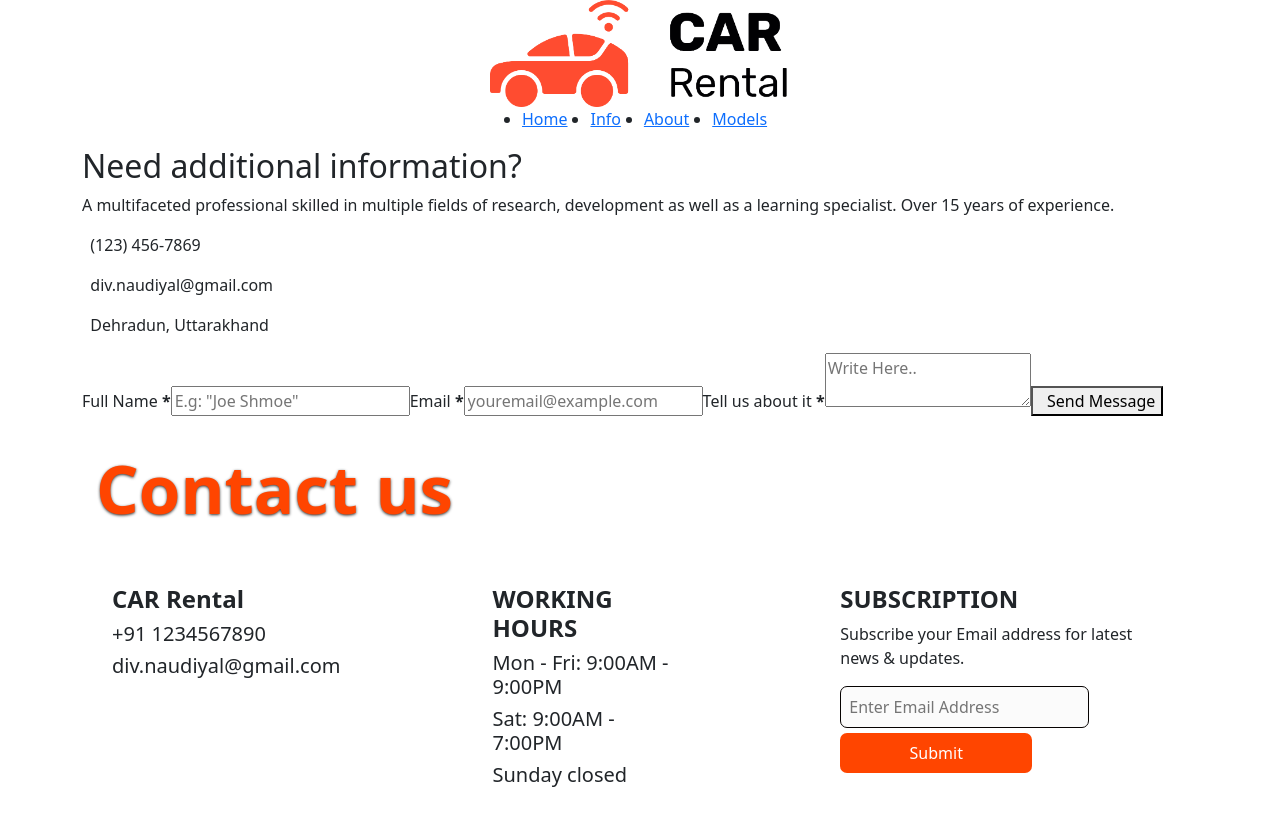
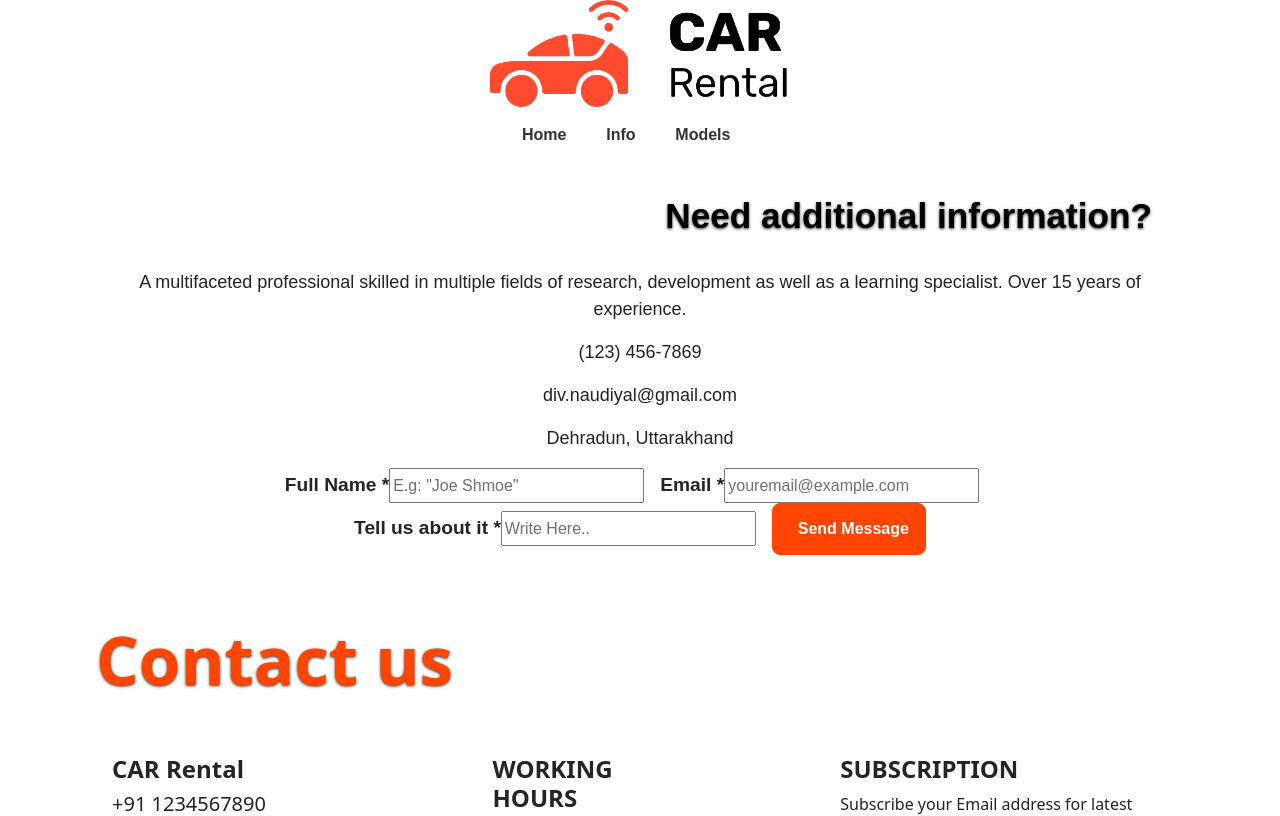
Before and after one commit to divyanshunaudiyal/rent-a-car, a React (Create React App) app: page /info in a window 1280 px wide. Shown: the top 816 px of the page. Built offline with nearby package versions, Linux system fonts and the light colour scheme.

Commit message:
updated styled and content for info page

```diff
--- a/src/App.js
+++ b/src/App.js
@@ -7,16 +7,16 @@ import { Route, Routes } from "react-router-dom";
 import Testimonials from "./Components/testimonials";
 import Contact from "./Components/contact";
 import "./Styles/App.scss";
+import Models from "./pages/Models";
 function App() {
   return (
     <>
       <Navbar />
       <Routes>
         <Route index path="/" element={<Home />} />
+        <Route path="info" element={<Info />} />
         <Route path="about" element={<About />} />
-        <Route path="info" element={<Info />} />
-        <Route path="testimonials" element={<Testimonials />} />
-        <Route path="contact" element={<Contact />} />
+        <Route path="models" element={<Models />} />
       </Routes>
     </>
   );
--- a/src/Components/BookCar.jsx
+++ b/src/Components/BookCar.jsx
@@ -131,7 +131,7 @@ const BookCar = () => {
                   {/* car name */}
                   <div className="">
                     <label>
-                      Select Car <span>*</span>
+                      Select Car
                       <select className="form-control " id="" onChange={getCar}>
                         <option key={0}></option>
                         {CAR_DATA.map((cars, i) => {
--- a/src/Components/navbar.tsx
+++ b/src/Components/navbar.tsx
@@ -13,9 +13,9 @@ const Navbar = () => {
         <li>
           <Link to="/info">Info</Link>
         </li>
-        <li>
-          <Link to="/about">About</Link>
-        </li>
+        {/* <li>
+          <Link to="/bookCar">BookCar</Link>
+        </li> */}
         <li>
           <Link to="/models">Models</Link>
         </li>
--- a/src/Styles/App.scss
+++ b/src/Styles/App.scss
@@ -5,3 +5,4 @@
 @import "./FAQ.scss";
 @import "./contact.scss";
 @import "./model.scss";
+@import "./info.scss";
--- a/src/Styles/BookCar.scss
+++ b/src/Styles/BookCar.scss
@@ -1,6 +1,7 @@
 @use "../Styles/global.scss" as *;
 
 .book-section {
+  font-family: $text-font;
   position: relative;
 }
 
--- a/src/Styles/contact.scss
+++ b/src/Styles/contact.scss
@@ -8,7 +8,6 @@
     font-size: $h2-size;
     text-shadow: $text-shadow;
     text-align: left;
-    padding: 0 1rem;
     padding: 2rem 0;
   }
   &__details {
@@ -21,7 +20,6 @@
       flex-direction: row;
       gap: 9.5rem;
     }
-    // align-items: center;
   }
   h4 {
     font-weight: bold;
--- /dev/null
+++ b/src/Styles/info.scss
@@ -0,0 +1,53 @@
+@import "./global.scss";
+
+.info-container {
+  font-family: $text-font;
+  margin: 0 6rem 2rem 6rem;
+  text-align: center;
+
+  .contact-div__text {
+    h1 {
+      color: rgb(0, 0, 0);
+      font-weight: bold;
+      font-size: $h4-size;
+      text-shadow: $text-shadow;
+      text-align: right;
+      margin: 0 2rem;
+
+      padding: 2rem 0;
+    }
+    p {
+      font-size: large;
+    }
+  }
+  .contact-div__form {
+    label {
+      font-size: 1.2rem;
+      font-weight: bold;
+      margin-right: 1rem;
+
+      input {
+        &::placeholder {
+          color: $text-gray;
+          font-size: 1rem;
+        }
+      }
+    }
+
+    button {
+      color: white;
+      font-weight: 700;
+      background-color: $text-orange;
+      border: 1px solid $text-orange;
+      border-radius: 0.5rem;
+      padding: 0.8rem 1rem;
+      cursor: pointer;
+      transition: all 0.6s;
+
+      &:hover {
+        background: transparent;
+        color: $text-orange;
+      }
+    }
+  }
+}
--- a/src/Styles/navbar.scss
+++ b/src/Styles/navbar.scss
@@ -1,4 +1,10 @@
+@use "../Styles/global.scss" as *;
 nav {
+  font-family: $text-font;
+  position: sticky;
+  top: 0;
+  z-index: 100;
+  background-color: $bg-white;
   display: grid;
   grid-template-rows: auto;
   justify-content: space-around;
@@ -9,8 +15,24 @@ nav {
   }
 
   ul {
+    // position: relative;
+    margin: 1rem 0;
+    list-style-type: none;
     text-decoration: none;
     display: grid;
     grid-template-columns: auto auto auto auto;
+    li {
+      margin-right: 20px; /* Adjust the spacing between menu items */
+    }
+
+    a {
+      text-decoration: none;
+      color: #333333; /* Set the color for the link text */
+      font-weight: bold; /* Optionally set the font weight */
+
+      &:hover {
+        color: $text-orange;
+      }
+    }
   }
 }
--- a/src/pages/Info.tsx
+++ b/src/pages/Info.tsx
@@ -5,35 +5,32 @@ function Info() {
   return (
     <>
       <section className="info-page">
-        <div className="container">
+        <div className="info-container">
           <div className="contact-div__text">
-            <h2>Need additional information?</h2>
+            <h1>Need additional information?</h1>
             <p>
               A multifaceted professional skilled in multiple fields of
               research, development as well as a learning specialist. Over 15
               years of experience.
             </p>
-            <p>&nbsp; (123) 456-7869</p>
-            <p>&nbsp; div.naudiyal@gmail.com</p>
-            <p>&nbsp; Dehradun, Uttarakhand</p>
+            <p> (123) 456-7869</p>
+            <p> div.naudiyal@gmail.com</p>
+            <p> Dehradun, Uttarakhand</p>
           </div>
           <div className="contact-div__form">
             <form>
               <label>
                 Full Name <b>*</b>
+                <input type="text" placeholder='E.g: "Joe Shmoe"'></input>
               </label>
-              <input type="text" placeholder='E.g: "Joe Shmoe"'></input>
-
               <label>
                 Email <b>*</b>
+                <input type="email" placeholder="youremail@example.com"></input>
               </label>
-              <input type="email" placeholder="youremail@example.com"></input>
-
               <label>
                 Tell us about it <b>*</b>
+                <input type="text" placeholder="Write Here.."></input>
               </label>
-              <textarea placeholder="Write Here.."></textarea>
-
               <button type="submit">&nbsp; Send Message</button>
             </form>
           </div>
```
